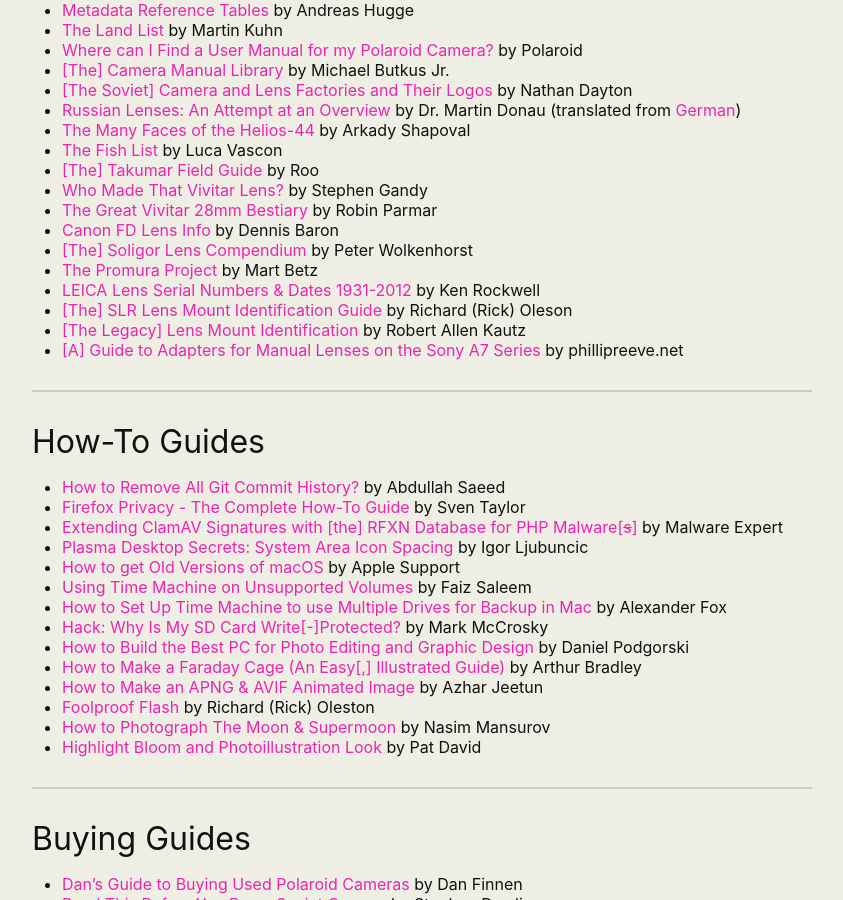
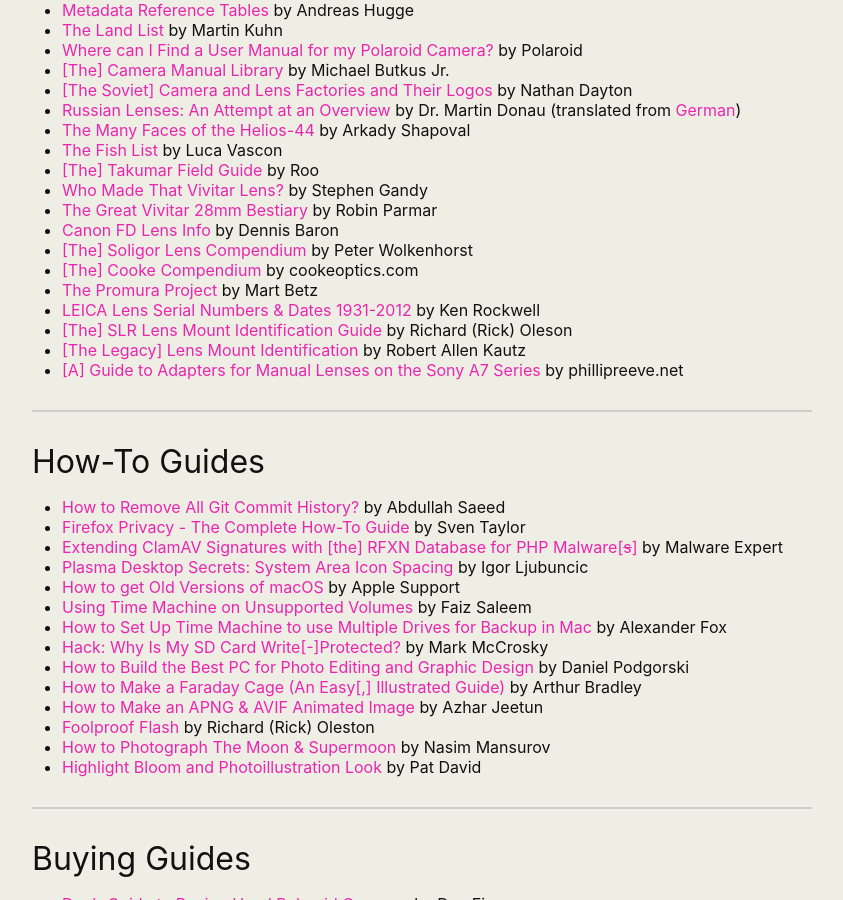
Before and after one commit to martbetz/martbetz.github.io, a Jekyll site: the page built from useful-links.html, in a window 1280 px wide and 900 px high, scrolled down 9529 px. Shown: the whole window, without its empty margins (218-1061 px from the left). Built offline with Jekyll 4.4.1, drawn with Linux system fonts in a browser that asks for light colours.

Commit message:
Update useful-links.html

```diff
--- a/useful-links.html
+++ b/useful-links.html
@@ -502,6 +502,7 @@
 <li><a href="http://photografica.robinparmar.com/vivitar.html">The Great Vivitar 28mm Bestiary</a> by Robin Parmar</li>
 <li><a href="https://web.mit.edu/dennis/www/canon/fd-lens-info.html">Canon FD Lens Info</a> by Dennis Baron</li>
 <li><a href="https://www.apotelyt.com/photo-lens/soligor-catalog">[The] Soligor Lens Compendium</a> by Peter Wolkenhorst</li>
+<li><a href"https://cookeoptics.com/compendium/">[The] Cooke Compendium</a> by cookeoptics.com</li>
 <li><a href="https://github.com/martbetz/thepromuraproject">The Promura Project</a> by Mart Betz</li>
 <li><a href="https://www.kenrockwell.com/leica/lens-serial-numbers.htm">LEICA Lens Serial Numbers & Dates 1931-2012</a> by Ken Rockwell</li>
 <li><a href="https://vintagelens.nl/2018/02/19/slr-lens-mount-identification-guide-richard-oleson/">[The] SLR Lens Mount Identification Guide</a> by Richard (Rick) Oleson</li>
```
